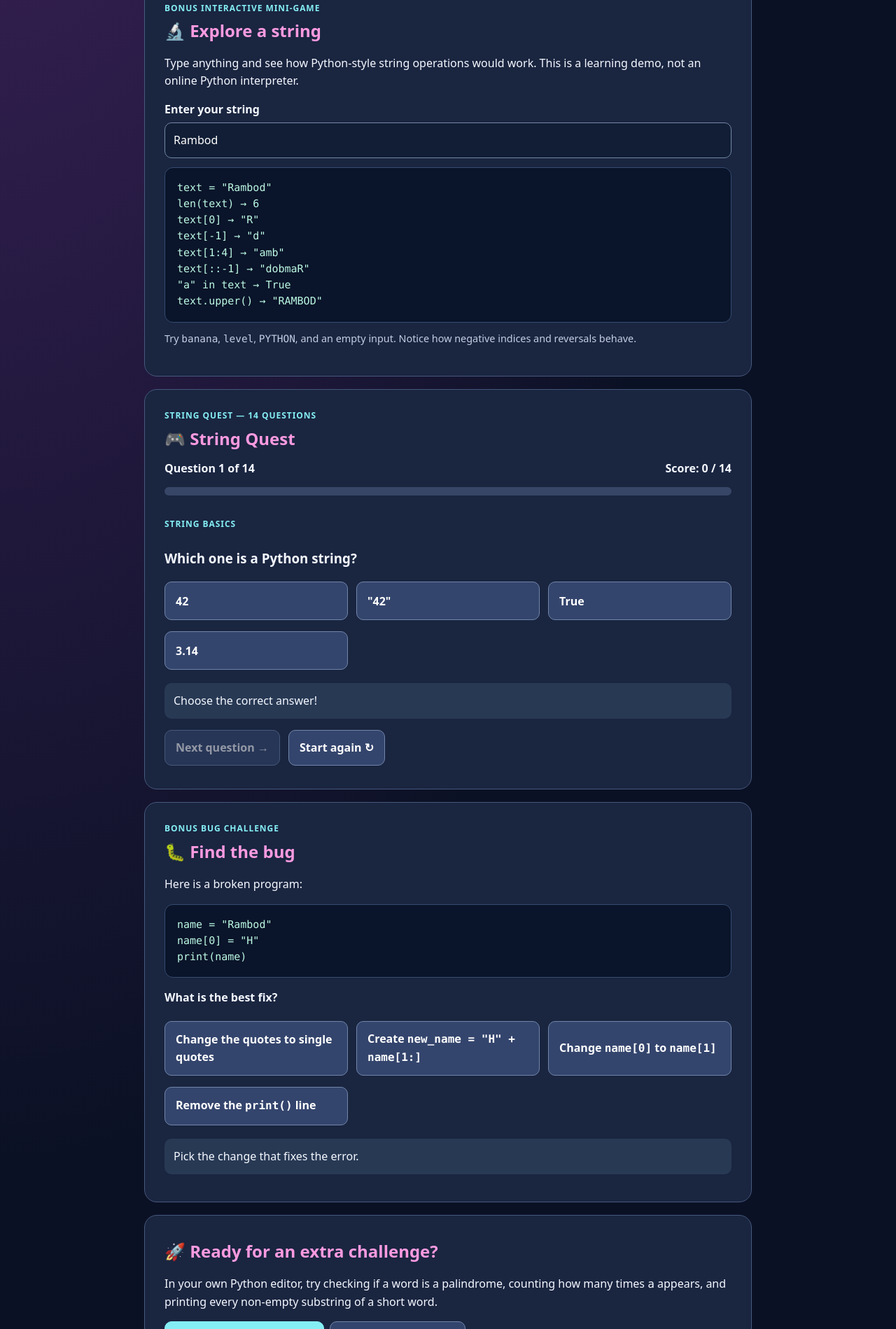
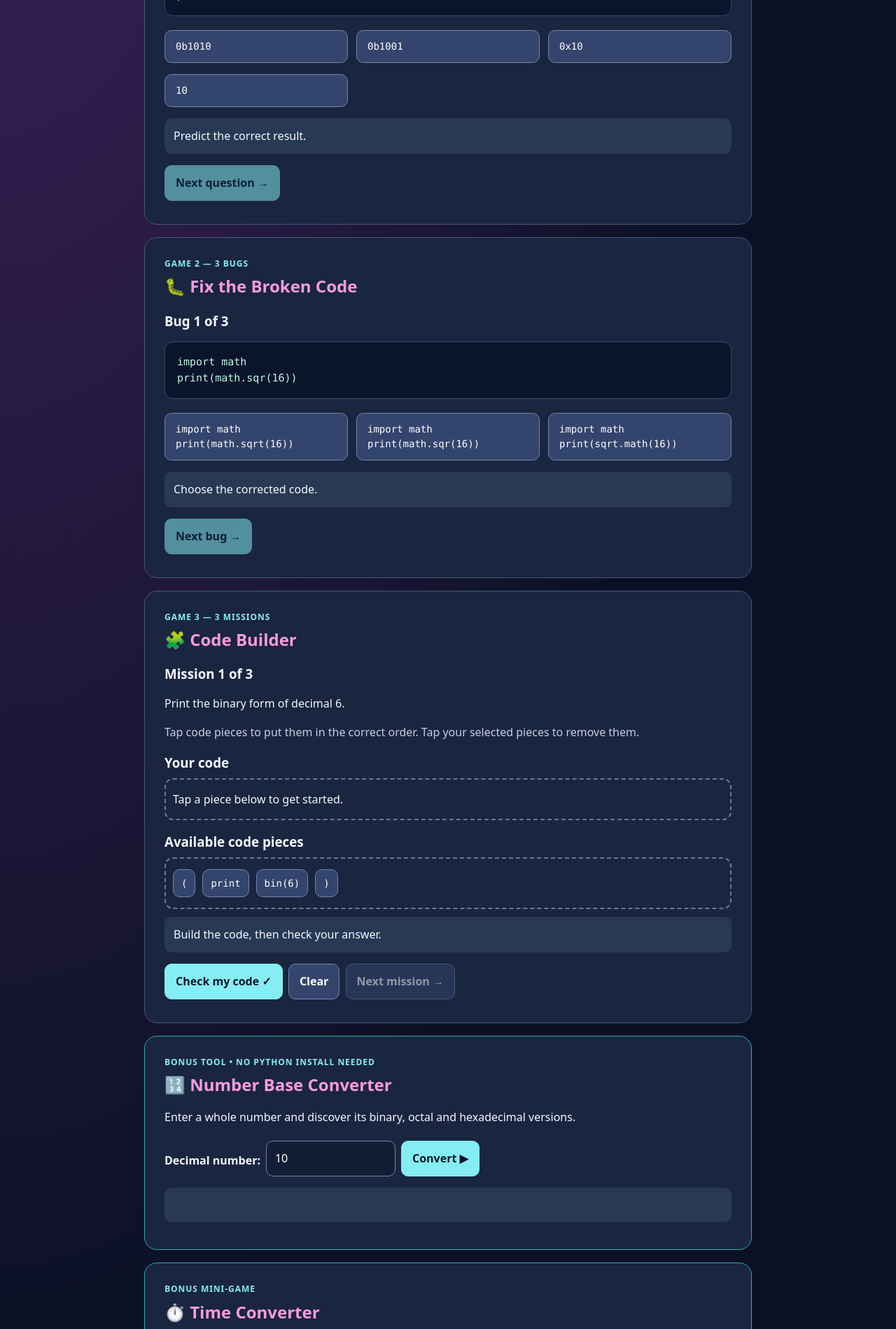
Before and after one commit to Rambodja/python-explorers-resources, a plain HTML site: page Lesson_11.html in a window 1280 px wide. Shown: the part 901-2800 px from the top of the page at 70% size. Drawn offline with Linux system fonts and the light colour scheme.

Commit message:
Revise Lesson 11 content and title
Updated lesson title and content for Lesson 11, including changes to the header, main sections, and interactive elements.

```diff
--- a/Lesson_11.html
+++ b/Lesson_11.html
@@ -1,11 +1,9 @@
 <!DOCTYPE html>
 <html lang="en">
 <head>
-  <meta charset="utf-8">
+  <meta charset="UTF-8">
   <meta name="viewport" content="width=device-width, initial-scale=1">
-  <meta name="description" content="Python Explorers Book 1, Lesson 17: interactive strings, indexing, slicing, formatting and debugging practice.">
-  <meta name="theme-color" content="#0c1530">
-  <title>Lesson 17 — Understanding Strings | Python Explorers</title>
+  <title>Lesson 11 — Time, Maths and Number Bases | Python Explorers</title>
   <style>
 
 :root { color-scheme:dark; --bg:#0b1125; --panel:#1a2540; --border:#46597d; --cyan:#84eef4; --pink:#fa9ae0; --green:#80ecc7; --text:#f4f8ff; --muted:#c3cee3; }
@@ -43,202 +41,191 @@ footer { text-align:center; color:var(--muted); padding:28px 16px; border-top:1p
 @media(max-width:600px) { .choices,.options,.grid { grid-template-columns:1fr!important; } }
 @media(prefers-reduced-motion:reduce) { .meter div,.track>div{transition:none} }
 
-.wrap { max-width:900px; margin:auto; padding-left:16px; padding-right:16px; }
-header.wrap { max-width:none; }
-main.wrap { max-width:900px; }
-.card { background:var(--panel); border:1px solid var(--border); border-radius:18px; padding:clamp(18px,4vw,28px); margin:18px 0; box-shadow:none; }
-.grid { display:grid; grid-template-columns:repeat(2,minmax(0,1fr)); gap:13px; }
-.note { background:#263954; border-left:4px solid var(--cyan); padding:13px 16px; border-radius:9px; }
-pre,code { font-family:ui-monospace,SFMono-Regular,Consolas,monospace; }
-input#stringInput { width:100%; }
-.output { background:#0a142a; border:1px solid #354c70; color:#bdfae4; border-radius:12px; padding:17px; margin-top:13px; white-space:pre-wrap; overflow-wrap:anywhere; font:15px/1.55 Consolas,monospace; min-height:85px; }
-.pill { display:inline-block; margin-bottom:9px; }
-.options { display:grid; grid-template-columns:repeat(auto-fit,minmax(225px,1fr)); gap:6px 12px; margin:14px 0; }
-.options button { text-align:left; white-space:pre-wrap; overflow-wrap:anywhere; width:100%; min-height:55px; }
-.feedback { min-height:49px; background:#283954; border-radius:10px; padding:13px; margin:11px 0; }
-.counter { display:flex; justify-content:space-between; gap:10px; flex-wrap:wrap; margin-bottom:10px; font-weight:700; }
-.hidden { display:none!important; }
-a.button { display:inline-block; cursor:pointer; color:#9aeefa; border:1px solid #657ba0; border-radius:100px; padding:8px 13px; text-decoration:none; background:transparent; font-weight:650; }
-.actions a.button { background:var(--cyan); border:1px solid var(--cyan); border-radius:10px; padding:12px 15px; color:#091729; }
-.actions a.button.secondary { background:#34456d; border-color:#7086aa; color:white; }
-.nav a.button,.nav a.button.secondary { background:transparent; border:1px solid #657ba0; border-radius:100px; color:#9aeefa; padding:8px 13px; font-weight:500; }
-.nav a.button:hover { background:#2b3e66; }
-button.secondary { background:#34456d; border-color:#7086aa; }
+.choices { display:grid; grid-template-columns:repeat(auto-fit,minmax(225px,1fr)); gap:6px 12px; }
+.choice { display:block; text-align:left; white-space:pre-wrap; font:14px/1.5 Consolas,monospace; width:100%; }
+.chips { border:2px dashed #627ba3; border-radius:12px; padding:10px; min-height:60px; display:flex; align-items:center; flex-wrap:wrap; gap:6px; }
+.chips button { font:14px Consolas,monospace; padding:11px; }
+.bonus { border-color:#2caeac; }
+input[type=number] { width:185px; }
 
 </style>
 </head>
 <body>
-  <header class="wrap">
+<header>
   <div class="eyebrow">🐍 PYTHON EXPLORERS — BOOK 1</div>
-    <h1>Lesson 17: Understanding Strings</h1>
-    <p class="muted">Predict outputs · Fix strings · Try an interactive text lab</p>
-    <nav class="nav" aria-label="Lesson navigation">
-      <a class="button secondary" href="index.html">⌂ All Lessons</a>
-      <a class="button secondary" href="Lesson_16.html">← Lesson 16</a>
-      <a class="button secondary" href="Lesson_18.html">Lesson 18 →</a>
-    </nav>
+  <h1>Lesson 11: Time, Maths and Number Bases</h1>
+  <p class="muted">Predict outputs · Fix bugs · Build code · Explore number bases</p>
+  <nav class="nav"><a href="index.html">⌂ All Lessons</a><a href="Lesson_10.html">← Lesson 10</a><a href="Lesson_12.html">Lesson 12 →</a></nav>
 </header>
-  <main class="wrap">
-    <section class="card">
-      <h2>📖 Quick lesson: Strings</h2>
-      <p>A <strong>string</strong> is a sequence of characters. Python uses quotes to mark text. Characters have positions called <em>indices</em>, starting at <strong>0</strong>.</p>
-      <div class="grid">
-        <div>
-          <h3>Indexing and slicing</h3>
-          <pre>word = "banana"
-print(word[0])   # b
-print(word[-1])  # a
-print(word[1:4]) # ana
-print(word[::-1])# ananab</pre>
-        </div>
-        <div>
-          <h3>Changing text safely</h3>
-          <pre>name = "Rambod"
-# name[0] = "H"  # Error!
-new_name = "H" + name[1:]
-print(new_name)  # Hambod
-print(f"Hello, {name}!")</pre>
-        </div>
-      </div>
-      <p class="note">Remember: strings are <strong>immutable</strong>. You cannot replace one character in the original string. Create a new string instead.</p>
+<main>
+  <section>
+    <h2>🏆 Your Challenge Score</h2>
+    <div id="score" class="score" aria-live="polite">0 / 10</div>
+    <div class="meter"><div id="meterFill"></div></div>
+    <p id="progressText" class="muted">0 of 10 challenges solved correctly. Keep going!</p>
+    <button id="resetButton">↻ Reset everything</button>
   </section>
-    <section class="card" aria-labelledby="lab-title">
-      <div class="game-label">BONUS INTERACTIVE MINI-GAME</div>
-      <h2 id="lab-title">🔬 Explore a string</h2>
-      <p>Type anything and see how Python-style string operations would work. This is a learning demo, not an online Python interpreter.</p>
-      <label for="stringInput">Enter your string</label>
-      <input id="stringInput" value="Rambod" maxlength="80" autocomplete="off" spellcheck="false">
-      <div id="stringOutput" class="output" role="status" aria-live="polite"></div>
-      <p class="muted" style="font-size:.9rem;margin-top:12px">Try <code>banana</code>, <code>level</code>, <code>PYTHON</code>, and an empty input. Notice how negative indices and reversals behave.</p>
+  <section>
+    <div class="game-label">GAME 1 — 4 QUESTIONS</div>
+    <p class="muted">What will Python print? Choose the best answer.</p>
+    <h2>🔎 Output Detective</h2>
+    <h3 id="quizLabel">Question 1</h3>
+    <pre id="quizCode"></pre>
+    <div id="quizChoices" class="choices"></div>
+    <div id="quizFeedback" class="notice" aria-live="polite"></div>
+    <button id="quizNext" class="primary" disabled>Next question →</button>
   </section>
-    <section class="card" aria-labelledby="quiz-title">
-      <div class="game-label">STRING QUEST — 14 QUESTIONS</div>
-      <h2 id="quiz-title">🎮 String Quest</h2>
-      <div class="counter"><span id="questionCounter">Question 1 of 14</span><span id="scoreCounter">Score: 0 / 14</span></div>
-      <div class="track" role="progressbar" aria-label="Quiz questions completed" aria-valuemin="0" aria-valuemax="14" aria-valuenow="0" id="progress"><div id="progressBar"></div></div>
-      <div id="quizScreen">
-        <p id="topic" class="pill" style="margin-top:18px"></p>
-        <h3 id="questionText"></h3>
-        <pre id="codeExample" class="hidden"></pre>
-        <div class="options" id="answers"></div>
-        <div id="feedback" class="feedback" role="status" aria-live="polite">Choose the correct answer!</div>
-        <div class="actions"><button id="nextQuestion" disabled>Next question →</button><button id="restartQuiz" class="secondary">Start again ↻</button></div>
-      </div>
-      <div id="quizFinished" class="hidden" role="status" aria-live="polite">
-        <h3>🏆 String Quest complete!</h3><p id="finalScore"></p>
-        <button id="playAgain">Play again ↻</button>
-      </div>
+  <section>
+    <div class="game-label">GAME 2 — 3 BUGS</div>
+    <h2>🐛 Fix the Broken Code</h2>
+    <h3 id="bugLabel">Bug 1</h3>
+    <pre id="bugCode"></pre>
+    <div id="bugChoices" class="choices"></div>
+    <div id="bugFeedback" class="notice" aria-live="polite"></div>
+    <button id="bugNext" class="primary" disabled>Next bug →</button>
   </section>
-    <section class="card" aria-labelledby="challenge-title">
-      <div class="game-label">BONUS BUG CHALLENGE</div>
-      <h2 id="challenge-title">🐛 Find the bug</h2>
-      <p>Here is a broken program:</p>
-      <pre>name = "Rambod"
-name[0] = "H"
-print(name)</pre>
-      <p><strong>What is the best fix?</strong></p>
-      <div class="options" id="fixAnswers">
-        <button data-fix="0">Change the quotes to single quotes</button>
-        <button data-fix="1">Create <code>new_name = "H" + name[1:]</code></button>
-        <button data-fix="2">Change <code>name[0]</code> to <code>name[1]</code></button>
-        <button data-fix="3">Remove the <code>print()</code> line</button>
-      </div>
-      <div id="fixFeedback" class="feedback" role="status" aria-live="polite">Pick the change that fixes the error.</div>
+  <section>
+    <div class="game-label">GAME 3 — 3 MISSIONS</div>
+    <h2>🧩 Code Builder</h2>
+    <h3 id="buildLabel">Mission 1</h3>
+    <p id="buildGoal"></p>
+    <p class="muted">Tap code pieces to put them in the correct order. Tap your selected pieces to remove them.</p>
+    <h3>Your code</h3>
+    <div id="chosenPieces" class="chips"></div>
+    <h3>Available code pieces</h3>
+    <div id="availablePieces" class="chips"></div>
+    <div id="buildFeedback" class="notice" aria-live="polite"></div>
+    <button id="buildCheck" class="primary">Check my code ✓</button>
+    <button id="buildClear">Clear</button>
+    <button id="buildNext" disabled>Next mission →</button>
   </section>
-    <section class="card">
-      <h2>🚀 Ready for an extra challenge?</h2>
-      <p>In your own Python editor, try checking if a word is a palindrome, counting how many times <code>a</code> appears, and printing every non-empty substring of a short word.</p>
-      <div class="actions"><a href="Lesson_18.html" class="button">Continue to Lesson 18 →</a><a href="index.html" class="button secondary">Back to lesson index</a></div>
+  <section class="bonus">
+    <div class="game-label">BONUS TOOL • NO PYTHON INSTALL NEEDED</div>
+    <h2>🔢 Number Base Converter</h2>
+    <p>Enter a whole number and discover its binary, octal and hexadecimal versions.</p>
+    <div class="flex"><label for="numberInput">Decimal number:</label><input type="number" id="numberInput" min="0" step="1" value="10"><button id="convertButton" class="primary">Convert ▶</button></div>
+    <div id="conversionResult" class="notice" aria-live="polite"></div>
   </section>
+  <section class="bonus">
+    <div class="game-label">BONUS MINI-GAME</div>
+    <h2>⏱️ Time Converter</h2>
+    <p>How many seconds are there in a number of minutes? Check your answer.</p>
+    <div class="flex"><label for="minutesInput">Minutes:</label><input type="number" id="minutesInput" min="0" step="1" value="3"><button id="timeButton" class="primary">Calculate ▶</button></div>
+    <div id="timeResult" class="notice" aria-live="polite"></div>
+  </section>
+  <section><h2>🚀 Keep Exploring</h2><p>These games help you understand code; they do not run Python. Try the real examples in your book using IDLE or another Python editor.</p><a href="Lesson_12.html">Continue to Lesson 12 →</a></section>
 </main>
-  <footer>Python Explorers — Book 1 · Lesson 17: Understanding Strings · Learn • Try • Build</footer>
+<footer>Created by Rambod Jafari Nasab • Python Explorers Book 1</footer>
 <script>
 'use strict';
-    const $ = id => document.getElementById(id);
-    function showStringInfo(){
-      const value = $('stringInput').value;
-      const chars = Array.from(value); // Approximate Python indexing for Unicode text.
-      const first = chars.length ? JSON.stringify(chars[0]) : '(none — empty string)';
-      const last = chars.length ? JSON.stringify(chars[chars.length-1]) : '(none — empty string)';
-      const lines = [
-        'text = ' + JSON.stringify(value),
-        'len(text) → ' + chars.length,
-        'text[0] → ' + first,
-        'text[-1] → ' + last,
-        'text[1:4] → ' + JSON.stringify(chars.slice(1,4).join('')),
-        'text[::-1] → ' + JSON.stringify(chars.slice().reverse().join('')),
-        '"a" in text → ' + (value.includes('a') ? 'True':'False'),
-        'text.upper() → ' + JSON.stringify(value.toUpperCase())
+const quiz = [
+  {code:'print(bin(10))',options:['0b1010','0b1001','0x10','10'],correct:0,why:'10 in binary is 1010, and Python adds the 0b prefix.'},
+  {code:'print(oct(10))',options:['0x10','0o12','0b1010','12'],correct:1,why:'Decimal 10 is 12 in octal, written 0o12 by Python.'},
+  {code:'print(hex(15))',options:['0x15','15','0xf','0b1111'],correct:2,why:'Decimal 15 is the hexadecimal digit f.'},
+  {code:'import math\nprint(math.sqrt(81))',options:['9','9.0','81','Error'],correct:1,why:'math.sqrt returns a floating-point value, 9.0.'}
 ];
-      $('stringOutput').textContent = lines.join('\n');
+const bugs = [
+  {code:'import math\nprint(math.sqr(16))',options:['import math\nprint(math.sqrt(16))','import math\nprint(math.sqr(16))','import math\nprint(sqrt.math(16))'],correct:0,why:'The function is called sqrt(), not sqr().'},
+  {code:'import time\ntime.sleep("2")',options:['import time\ntime.sleep(2)','import time\ntime.sleep("2")','import time\ntime.wait(2)'],correct:0,why:'time.sleep expects a number of seconds, not a text string.'},
+  {code:'print(int("101", 1))',options:['print(int("101", 8))','print(int("101", 2))','print(int("101", 1))'],correct:1,why:'To interpret 101 as a binary number, pass base 2.'}
+];
+const missions = [
+  {goal:'Print the binary form of decimal 6.',pieces:['(', 'print', 'bin(6)', ')'],answer:['print','(','bin(6)',')'],why:'bin(6) produces the text 0b110.'},
+  {goal:'Pause a program for two seconds.',pieces:['time.sleep(2)','import time'],answer:['import time','time.sleep(2)'],why:'Import the time module before calling time.sleep.'},
+  {goal:'Print the square root of 25.',pieces:['math.sqrt(25)', 'import math', 'print(', ')'],answer:['import math','print(','math.sqrt(25)',')'],why:'math.sqrt(25) evaluates to 5.0.'}
+];
+const el = id => document.getElementById(id);
+const awarded = { quiz:new Set(),bug:new Set(),build:new Set() };
+const pos={quiz:0,bug:0,build:0};
+let quizLocked=false,bugLocked=false,buildSolved=false,selected=[];
+function updateScore(){
+  const total=awarded.quiz.size+awarded.bug.size+awarded.build.size;
+  el('score').textContent=total+' / 10';
+  el('meterFill').style.width=(total*10)+'%';
+  el('progressText').textContent=total===10?'🏆 You mastered all ten challenges!':total+' of 10 challenges solved correctly. Keep going!';
 }
-    $('stringInput').addEventListener('input',showStringInfo);
-    showStringInfo();
-
-    const questions = [
-      {t:'String basics',q:'Which one is a Python string?',c:'',a:['42','"42"','True','3.14'],ok:1,why:'Quotes make "42" text rather than a number.'},
-      {t:'Length',q:'What does this print?',c:'print(len("apple"))',a:['4','5','6','Error'],ok:1,why:'There are five characters in apple.'},
-      {t:'Indexing',q:'What does this print?',c:'print("hello"[0])',a:['h','e','o','0'],ok:0,why:'Python starts counting indices at zero.'},
-      {t:'Negative indices',q:'What does this print?',c:'print("hello"[-1])',a:['h','l','o','Error'],ok:2,why:'Index -1 refers to the final character.'},
-      {t:'Slicing',q:'What does this print?',c:'print("banana"[1:4])',a:['ban','anan','ana','nana'],ok:2,why:'Take indices 1, 2 and 3. The stop index 4 is excluded.'},
-      {t:'Slicing with steps',q:'What does this print?',c:'print("banana"[::2])',a:['bnn','aaa','banana','bana'],ok:0,why:'Every second character from index 0 is b, n, n.'},
-      {t:'Reversing a string',q:'What does this print?',c:'print("Python"[::-1])',a:['Python','Pto','nohtyP','nothyp'],ok:2,why:'A step of -1 walks backward through the text.'},
-      {t:'Membership',q:'What is the result?',c:'"a" in "Rambod"',a:['True','False','None','Error'],ok:0,why:'The lowercase letter a appears in Rambod.'},
-      {t:'Case sensitivity',q:'What is the result?',c:'"A" in "Rambod"',a:['True','False','None','Error'],ok:1,why:'Uppercase A is not the same as lowercase a.'},
-      {t:'Immutable strings',q:'What happens when this runs?',c:'name = "Rambod"\nname[0] = "H"',a:['Prints Hambod','Changes the original text','Raises TypeError','Prints Rambod'],ok:2,why:'You cannot assign a replacement character into an existing string.'},
-      {t:'Build a new string',q:'What does this print?',c:'name = "Rambod"\nprint("H" + name[1:])',a:['Hambod','HRambod','H','Error'],ok:0,why:'name[1:] is ambod, so adding H creates Hambod.'},
-      {t:'f-strings',q:'What does this print?',c:'name = "Rambod"\nprint(f"Hi, {name}!")',a:['Hi, {name}!','Hi, Rambod!','fHi, Rambod!','Error'],ok:1,why:'An f-string inserts the variable value inside braces.'},
-      {t:'format()',q:'What does this print?',c:'print("{}!".format("Hello"))',a:['{}!','Hello','Hello!','Error'],ok:2,why:'.format() fills the braces with its argument.'},
-      {t:'String challenges',q:'Which word reads the same forward and backward?',c:'',a:['python','coding','level','banana'],ok:2,why:'The word level is a palindrome.'}
-    ];
-    let index=0, score=0, answered=false;
-    function renderQuestion(){
-      if(index>=questions.length){
-        $('quizScreen').classList.add('hidden');
-        $('quizFinished').classList.remove('hidden');
-        $('finalScore').textContent='You scored '+score+' out of '+questions.length+'. '+(score===questions.length?'Perfect score!': 'Try again to improve your score.');
-        $('questionCounter').textContent='Finished!';
-        $('progressBar').style.width='100%';
-        $('progress').setAttribute('aria-valuenow',String(questions.length));
-        return;
-      }
-      const data=questions[index]; answered=false;
-      $('questionCounter').textContent='Question '+(index+1)+' of '+questions.length;
-      $('scoreCounter').textContent='Score: '+score+' / '+questions.length;
-      $('progressBar').style.width=(index/questions.length*100)+'%';
-      $('progress').setAttribute('aria-valuenow',String(index));
-      $('topic').textContent=data.t;
-      $('questionText').textContent=data.q;
-      $('codeExample').textContent=data.c;
-      $('codeExample').classList.toggle('hidden',!data.c);
-      $('feedback').textContent='Choose the correct answer!';
-      $('nextQuestion').disabled=true;
-      $('nextQuestion').textContent=index===questions.length-1?'See results →':'Next question →';
-      $('answers').replaceChildren();
-      data.a.forEach((label,i)=>{
-        const b=document.createElement('button');b.type='button';b.textContent=label;
-        b.addEventListener('click',()=>{
-          if(answered)return;
-          answered=true;
-          if(i===data.ok){score++;b.classList.add('correct');$('feedback').textContent='✅ Correct! '+data.why;}
-          else {b.classList.add('wrong');$('feedback').textContent='Not quite. '+data.why;}
-          Array.from($('answers').children).forEach((btn,n)=>{btn.disabled=true;if(n===data.ok)btn.classList.add('correct');});
-          $('scoreCounter').textContent='Score: '+score+' / '+questions.length;
-          $('nextQuestion').disabled=false;
+function showMultiple(type){
+  const isQuiz=type==='quiz';
+  const set=isQuiz?quiz:bugs, d=set[pos[type]], prefix=isQuiz?'quiz':'bug';
+  if(isQuiz)quizLocked=false;else bugLocked=false;
+  el(prefix+'Label').textContent=(isQuiz?'Question ':'Bug ')+(pos[type]+1)+' of '+set.length;
+  el(prefix+'Code').textContent=d.code;
+  el(prefix+'Feedback').textContent=isQuiz?'Predict the correct result.':'Choose the corrected code.';
+  el(prefix+'Next').disabled=true;
+  const area=el(prefix+'Choices');area.replaceChildren();
+  d.options.forEach((value,i)=>{
+    const btn=document.createElement('button');btn.className='choice';btn.textContent=value;
+    btn.addEventListener('click',()=>{
+      if(isQuiz?quizLocked:bugLocked)return;
+      if(isQuiz)quizLocked=true;else bugLocked=true;
+      if(i===d.correct)awarded[type].add(pos[type]);
+      Array.from(area.children).forEach((choice,j)=>{
+        choice.disabled=true;
+        if(j===d.correct)choice.classList.add('correct');
+        if(j===i&&i!==d.correct)choice.classList.add('wrong');
       });
-        $('answers').appendChild(b);
+      el(prefix+'Feedback').textContent=(i===d.correct?'✅ Correct! ':'💡 Not quite. ')+d.why;
+      el(prefix+'Next').disabled=false;
+      updateScore();
+    });
+    area.appendChild(btn);
   });
 }
-    function resetQuiz(){index=0;score=0;$('quizScreen').classList.remove('hidden');$('quizFinished').classList.add('hidden');renderQuestion();}
-    $('nextQuestion').addEventListener('click',()=>{if(!answered)return;index++;renderQuestion();});
-    $('restartQuiz').addEventListener('click',resetQuiz);
-    $('playAgain').addEventListener('click',resetQuiz);
-    Array.from($('fixAnswers').children).forEach(b=>b.addEventListener('click',()=>{
-      const correct=b.dataset.fix==='1';
-      $('fixFeedback').textContent=correct?'✅ Exactly! Strings are immutable. Build a new string with "H" + name[1:].':'Try again. Replacing a character in an existing string causes a TypeError; create a new string.';
-      Array.from($('fixAnswers').children).forEach(button=>button.classList.toggle('correct',button.dataset.fix==='1'&&correct));
-    }));
-    renderQuestion();
+function nextMultiple(type){
+  const set=type==='quiz'?quiz:bugs;
+  pos[type]=(pos[type]+1)%set.length;
+  showMultiple(type);
+}
+function renderPieces(){
+  const d=missions[pos.build], out=el('chosenPieces'), bank=el('availablePieces');
+  out.replaceChildren();bank.replaceChildren();
+  if(selected.length===0)out.textContent='Tap a piece below to get started.';
+  selected.forEach((index,place)=>{
+    const btn=document.createElement('button');btn.textContent=d.pieces[index];btn.disabled=buildSolved;
+    btn.addEventListener('click',()=>{selected.splice(place,1);renderPieces();});out.appendChild(btn);
+  });
+  d.pieces.forEach((piece,index)=>{
+    if(selected.includes(index))return;
+    const btn=document.createElement('button');btn.textContent=piece;btn.disabled=buildSolved;
+    btn.addEventListener('click',()=>{selected.push(index);renderPieces();});bank.appendChild(btn);
+  });
+}
+function showBuild(){
+  const d=missions[pos.build];selected=[];buildSolved=false;
+  el('buildLabel').textContent='Mission '+(pos.build+1)+' of '+missions.length;
+  el('buildGoal').textContent=d.goal;
+  el('buildFeedback').textContent='Build the code, then check your answer.';
+  el('buildNext').disabled=true;el('buildCheck').disabled=false;
+  renderPieces();
+}
+function checkBuild(){
+  if(buildSolved)return;
+  const d=missions[pos.build], sequence=selected.map(i=>d.pieces[i]);
+  const correct=sequence.length===d.answer.length&&sequence.every((x,i)=>x===d.answer[i]);
+  el('buildFeedback').textContent=correct?'✅ Correct! '+d.why:'Not quite! Tap your code pieces to remove them and try again.';
+  if(correct){buildSolved=true;awarded.build.add(pos.build);el('buildNext').disabled=false;el('buildCheck').disabled=true;renderPieces();updateScore();}
+}
+function reset(){
+  Object.values(awarded).forEach(set=>set.clear());pos.quiz=pos.bug=pos.build=0;
+  showMultiple('quiz');showMultiple('bug');showBuild();updateScore();
+  el('conversionResult').textContent='';el('timeResult').textContent='';
+}
+el('quizNext').addEventListener('click',()=>nextMultiple('quiz'));
+el('bugNext').addEventListener('click',()=>nextMultiple('bug'));
+el('buildCheck').addEventListener('click',checkBuild);
+el('buildClear').addEventListener('click',()=>{if(!buildSolved){selected=[];renderPieces();}});
+el('buildNext').addEventListener('click',()=>{pos.build=(pos.build+1)%missions.length;showBuild();});
+el('resetButton').addEventListener('click',reset);
+el('convertButton').addEventListener('click',()=>{
+  const raw=el('numberInput').value.trim(), n=Number(raw);
+  if(raw===''||!Number.isSafeInteger(n)||n<0){el('conversionResult').textContent='Please enter a nonnegative whole number (within JavaScript safe integer range).';return;}
+  el('conversionResult').textContent='Binary: 0b'+n.toString(2)+'   |   Octal: 0o'+n.toString(8)+'   |   Hex: 0x'+n.toString(16);
+});
+el('timeButton').addEventListener('click',()=>{
+  const raw=el('minutesInput').value.trim(), n=Number(raw);
+  el('timeResult').textContent=raw!==''&&Number.isSafeInteger(n)&&n>=0&&Number.isSafeInteger(n*60)?n+' minute(s) = '+(n*60)+' seconds.':'Please enter a nonnegative whole number of minutes.';
+});
+reset();
 </script>
 </body>
 </html>
```
Lines whose indentation alone changed are shown as unchanged.
